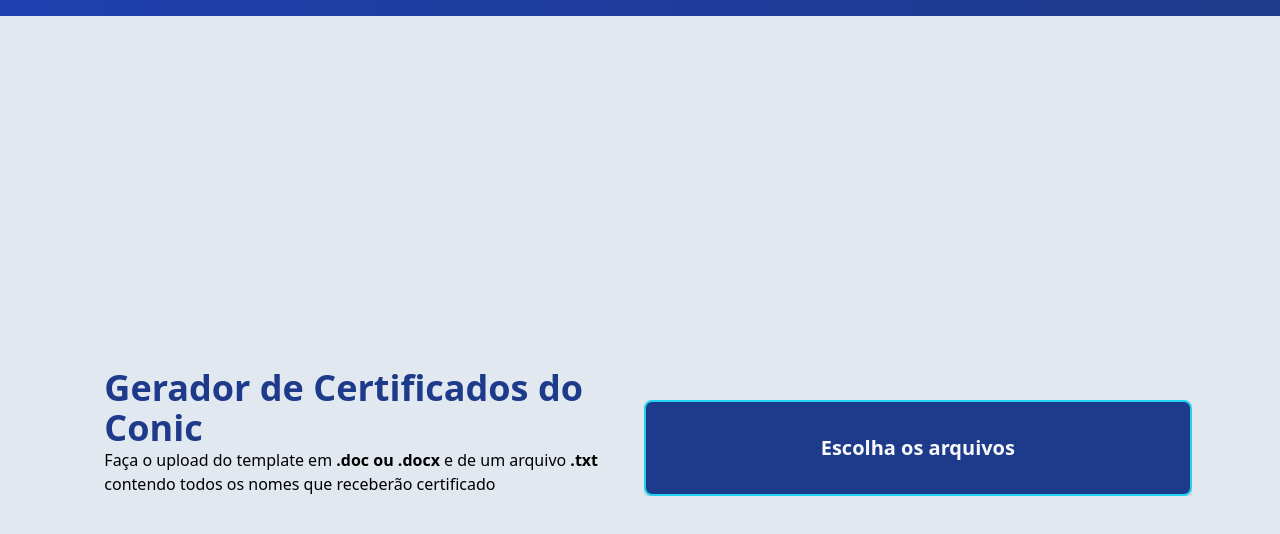
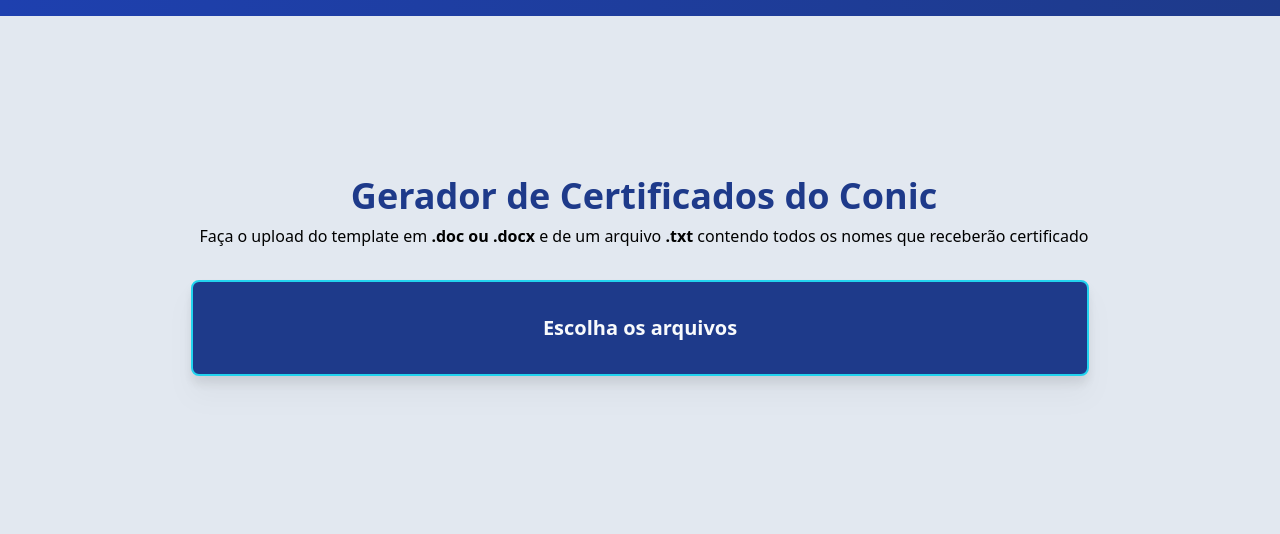
Before and after one commit to thiagomag94/GeradorDeCertificados-Conic-UFPE-front, a Next.js app: page / in a window 1280 px wide. Shown: the top 534 px of the page. Built offline with nearby package versions, Linux system fonts and the light colour scheme.

Commit message:
change from firebase to normal

```diff
--- a/src/app/page.tsx
+++ b/src/app/page.tsx
@@ -4,11 +4,11 @@
 
 export default function Home() {
   return (
-    <main className="flex min-h-screen lg:flex-row flex-col items-center lg:justify-evenly pt-8 px-4 md:px-16 overflow-x-hidden">
-      <div className="flex flex-col xl:flex-row justify-center items-center   ">
-        <div className="flex flex-col w-full pl-4 ">
-          <span className="mb-16 xl:mb-0 bg-blue-900 font-bold text-center xl:text-left text-transparent bg-clip-text text-2xl lg:text-4xl ">Gerador de Certificados do Conic</span>
-          <span className={`text-center xl:text-start`}>Faça o upload do template em <b>.doc ou .docx</b> e de um arquivo <b>.txt</b> contendo todos os nomes que receberão certificado</span>
+    <main className="flex  flex-col justify-evenly items-center  pt-8 px-4 md:px-16  ">
+      <div className="flex flex-col justify-center items-center mt-32   ">
+        <div className="flex flex-col w-full pl-2 ">
+          <span className="mb-16 xl:mb-0 bg-blue-900 font-bold text-center  text-transparent bg-clip-text text-2xl lg:text-4xl ">Gerador de Certificados do Conic</span>
+          <span className={`text-center mt-2 xl:text-start`}>Faça o upload do template em <b>.doc ou .docx</b> e de um arquivo <b>.txt</b> contendo todos os nomes que receberão certificado</span>
         </div>
         <FileUploader/>
       </div>
--- a/src/components/DonwloadAll/DownloadAll.tsx
+++ b/src/components/DonwloadAll/DownloadAll.tsx
@@ -35,7 +35,7 @@
 
 
   return (
-        <div className='cursor-pointer bg-gradient-to-l from-purple-600 to-purple-900 text-slate-200 font-bold flex flex-col px-6 py-4 rounded-lg mt-4' onClick={downloadFiles}>
+        <div className='cursor-pointer bg-gradient-to-l from-purple-600 to-purple-900 text-slate-200 font-bold flex flex-col px-6 py-4 rounded-lg mt-16' onClick={downloadFiles}>
            baixar todos
         </div>
 
--- a/src/components/DonwloadAllFirebase/DownloadAll.tsx
+++ b/src/components/DonwloadAllFirebase/DownloadAll.tsx
@@ -17,7 +17,7 @@
   const handleDownload = async() =>{
 
 
-     const res = await handleGetUrl('certificados-zip')
+     const res = await handleGetUrl('Certificados')
      console.log(res.data.downloadURL)
       const downloadURL = res?.data.downloadURL;
 
--- a/src/components/FileUploader/FileUploader.tsx
+++ b/src/components/FileUploader/FileUploader.tsx
@@ -101,7 +101,7 @@
 
 
           await handleFormData().then((res:any)=>{
-            axios.post('https://gerador-de-certificados-conic-ufpe.vercel.app/upload', res, {
+            axios.post('http://localhost:3001/upload', res, {
               headers: {
               'Content-Type': 'multipart/form-data',
               'Access-Control-Allow-Origin': '*'
@@ -110,9 +110,7 @@
                 if(progressEvent && progressEvent.total){
                   console.log(progressEvent.loaded)
                   console.log(progressEvent.total)
-                  const percentCompleted = Math.round((progressEvent.loaded*100)/ (progressEvent.total))
-
-                  setTimeout(()=>setProgress(percentCompleted),3000)
+                  setProgress( Math.round((progressEvent.loaded*100)/ (progressEvent.total)))
                 }
               }
             })
@@ -149,26 +147,10 @@
         });
       }
 
-      async function handleDownloadOne( fileName:string) {
-        const res = await handleGetUrl(fileName)
-
-        const downloadURL = res?.data.downloadURL;
-
-        // Cria um elemento de link para download
-        const downloadLink = document.createElement('a');
-        downloadLink.href = downloadURL;
-
-        // Define o atributo 'download' para indicar que é um link de download
-        downloadLink.download = 'certificados-zip.zip';
-
-        // Adiciona o link ao DOM (não é necessário adicionar ao corpo da página)
-        document.body.appendChild(downloadLink);
-
-        // Simula um clique no link para iniciar o download
-        downloadLink.click();
-
-        // Remove o link do DOM após o download
-        document.body.removeChild(downloadLink);
+      function handleDownloadOne( fileBuffer:any, fileName:string) {
+        const arrayBuffer = new Uint8Array(fileBuffer.data).buffer;
+        const blob = new Blob([arrayBuffer], { type: 'application/octet-stream' });
+        saveAs(blob, fileName )
 
         setCertificadosBaixados([...certificadosBaixados, certificados.filter((certificado:any)=> certificado.nome == fileName)])
         setCertificados(certificados.filter((certificado:any)=> certificado.nome !== fileName))
@@ -176,7 +158,7 @@
 
 
   return (
-        <div className='flex flex-col justify-between items-center w-full overflow-x-hidden'>
+        <div className='flex flex-col justify-between items-center w-full'>
            <FilesGroup titleDoc={titleDoc} titleTxt={titleTxt} docImage={doc} txtImage={txt} alerta={alert}/>
            <label htmlFor="file" className='w-full py-8 rounded-lg border-2 bg-blue-900   text-slate-50 font-bold border-cyan-400  text-xl text-center mt-8 drop-shadow-xl'>Escolha os arquivos</label>
             <input id="file" type="file" accept='.txt, .doc, .docx' className='hidden appearance-none border rounded py-2 px-3 text-gray-700 leading-tight focus:outline-none focus:shadow-outline' onChange={(e)=>handleFileChange(e)} multiple name="input" onClick={()=>{
@@ -195,26 +177,23 @@
               Upload
            </button>
 
-            {  certificados && certificadosInit.length !== certificadosBaixados.length &&
-            <div className='min-h-screen w-full bg-neutral-900/40 backdrop-blur-2xl gap-4 fixed top-0 left-0 right-0 flex justify-center items-center'>
-                  <div className='grid grid-cols-1 md:grid-cols-3 gap-y-4 gap-x-32  w-3/6  px-16 py-6 rounded-xl  content-normal h-[24rem] overflow-y-scroll'>
+           <Image src={spinner} alt={"loading"} className={`${ progress>0 && message!="Arquivos enviados...aguarde os certificados"? 'block' : 'hidden'}  w-20 animate-spin`}/>
+            {  certificados && certificadosInit.length !== certificadosBaixados.length && <div className='min-h-screen w-full bg-neutral-900/40 backdrop-blur-2xl gap-4 fixed top-0 left-0 right-0 flex flex-col justify-center items-center'>
+
+                  <div className='grid grid-cols-1 md:grid-cols-3 gap-y-4 gap-x-20  w-3/6  px-16 py-6 rounded-xl  content-normal h-[30rem] overflow-y-scroll'>
 
                     {certificados.map((certificado:any, index:number)=>
-                        certificado.length!==0 && <div className={`flex flex-col hover:bg-gradient-to-t hover:from-slate-400/20 hover:to-slate-50/40 text-slate-50 rounded-lg justify-center items-center cursor-pointer  ${isDownloaded ? 'hidden' : ''}`} key={index} onClick={()=>handleDownloadOne(certificado.nome)}>
+                        certificado.length!==0 && <div className={`border border-slate-200 flex flex-col hover:bg-gradient-to-t hover:from-slate-400/20 hover:to-slate-50/40 text-slate-50 rounded-lg justify-center items-center cursor-pointer  ${isDownloaded ? 'hidden' : ''}`} key={index} onClick={()=>handleDownloadOne(certificado.arquivo, certificado.nome)}>
 
                           <File title={certificado.nome} image={docx}/>
                         </div>)}
 
                   </div>
-                  <div className='flex flex-col justify-center items-center gap-4 w-1/5'>
-                    <div className='flex flex-col gap-4 justify-center w-full  p-8 items-start bg-gradient-to-b from-slate-200 to-purple-400 text-purple-900 rounded-lg'>
-                      <DownloadAllFirebase/>
-                    </div>
+                  <DownloadAll certificados={certificados}/>
 
-                  </div>
             </div>
             }
-        </div>
+       </div>
 
     )
   }
--- a/src/components/FilesGroup/FileGroup.tsx
+++ b/src/components/FilesGroup/FileGroup.tsx
@@ -6,7 +6,7 @@
     const {titleTxt, titleDoc, docImage, txtImage, alerta} = props
 
     return (
-          <div className={` ${alerta==='escolhido' ? '' : 'hidden'} border-2 border-cyan-600/10 flex  justify-center items-center w-full bg-indigo-600/60 text-slate-50 rounded-lg p-4 mt-4`}>
+          <div className={` ${alerta==='escolhido' ? '' : 'hidden'} border-2 border-cyan-600/10 flex  justify-center items-center w-full bg-blue-600/60 text-slate-50 rounded-lg p-4 mt-4`}>
             <File title={titleTxt} image={txtImage} />
             <File title={titleDoc} image={docImage} />
 
--- a/src/components/ProgressBar/ProgressBar.tsx
+++ b/src/components/ProgressBar/ProgressBar.tsx
@@ -9,7 +9,7 @@
 
 
     return (
-          <div className={`relative ${(alert==="upload" || message==="Arquivos enviados...aguarde os certificados")? 'block': 'hidden'} w-full h-[1.65rem] bg-gray-400 rounded-lg mt-4`}>
+          <div className={`relative ${( message!=="Arquivos enviados...aguarde os certificados")? 'block': 'hidden'} w-full h-[1.65rem] bg-gray-400 rounded-lg mt-4`}>
             <div   className={` absolute rounded-lg bg-gray-400  transition-all  ease-in-out duration-1000 w-full h-full pl-4 text-slate-50 flex justify-center items-center py-2`}>{value}%</div>
             <div   className={` absolute ${ (value>0 && message==="Arquivos enviados...aguarde os certificados" ) ?'block'  : 'hidden'} rounded-lg bg-gradient-to-r  via-purple-800 from-indigo-600 to-cyan-400  transition-w  ease-in-out duration-1000 w-0 w-[${value+'%'}] h-full pl-4 text-slate-50 flex justify-center items-center py-2`}>{value}%</div>
           </div>
--- a/src/service/getURL.ts
+++ b/src/service/getURL.ts
@@ -2,7 +2,7 @@
 
 
 export const handleGetUrl = async (filename:string) => {
-    const res = await axios.get(`https://gerador-de-certificados-conic-ufpe.vercel.app/getDownloadURL/${filename}`)
+    const res = await axios.get(`http://localhost:3001/getDownloadURL/${filename}`)
     return res
 
 
```
